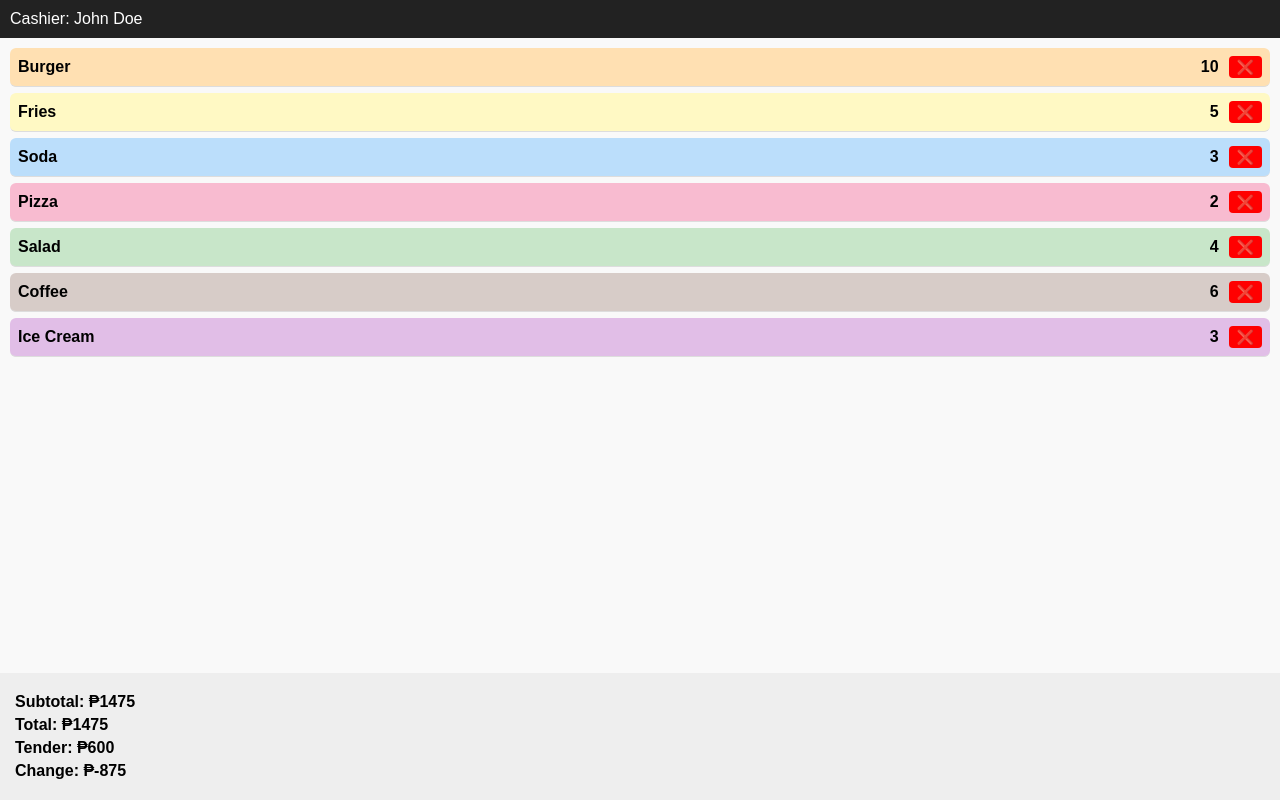
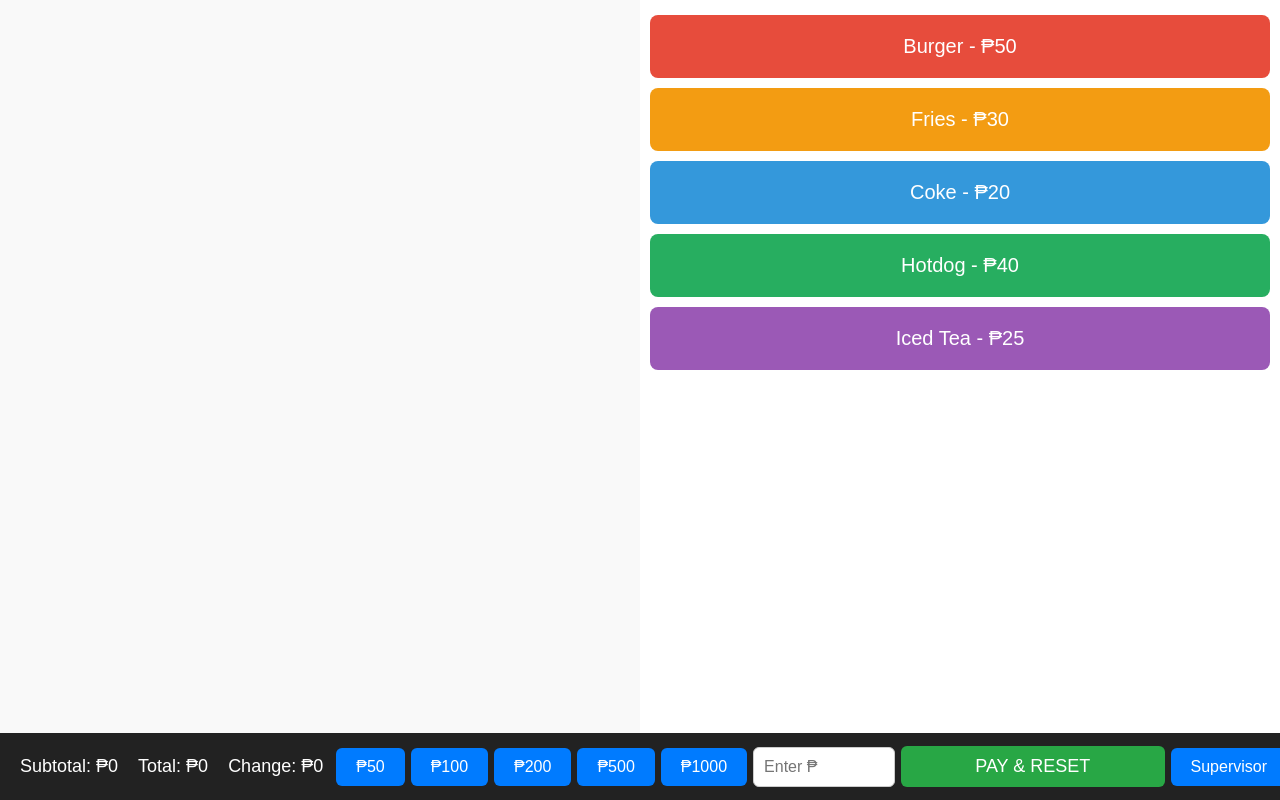
Before and after one commit to pidoy0218-arts/chess-arena, a plain HTML site: page index.html in a window 1280 px wide. Drawn offline with Linux system fonts and the light colour scheme.

Commit message:
Update index.html

```diff
--- a/index.html
+++ b/index.html
@@ -2,188 +2,250 @@
 <html lang="en">
 <head>
 <meta charset="UTF-8">
-  <title>POS with Pastel Item Colors</title>
+<title>POS System - Full Supervisor</title>
+<meta name="viewport" content="width=device-width, initial-scale=1.0">
 <style>
-    body {
-      margin: 0;
-      padding: 0;
-      font-family: Arial, sans-serif;
-      height: 100vh;
-      display: flex;
-      flex-direction: column;
-    }
-
-    /* Top cashier info */
-    .cashier {
-      background: #222;
-      color: #fff;
-      padding: 10px;
-      flex: 0 0 auto;
-    }
-
-    /* Scrollable item list */
-    .items {
-      flex: 1 1 auto;
-      overflow-y: auto;
-      padding: 10px;
-      background: #f9f9f9;
-    }
-
-    .item {
-      display: flex;
-      justify-content: space-between;
-      align-items: center;
-      padding: 8px;
-      border-bottom: 1px solid #ddd;
-      border-radius: 6px;
-      margin-bottom: 6px;
-    }
-
-    .item-name {
-      flex: 1;
-      font-weight: bold;
-    }
-
-    .item-qty {
-      margin: 0 10px;
-      font-weight: bold;
-    }
-
-    .cancel-btn {
-      background: red;
-      color: white;
-      border: none;
-      padding: 3px 8px;
-      cursor: pointer;
-      font-size: 14px;
-      border-radius: 4px;
-    }
-
-    /* Pastel colors per item */
-    .burger { background: #ffe0b2; }   /* pastel orange */
-    .fries  { background: #fff9c4; }   /* pastel yellow */
-    .soda   { background: #bbdefb; }   /* pastel blue */
-    .pizza  { background: #f8bbd0; }   /* pastel pink */
-    .salad  { background: #c8e6c9; }   /* pastel green */
-    .coffee { background: #d7ccc8; }   /* pastel brown */
-    .icecream { background: #e1bee7; } /* pastel purple */
-
-    /* Bottom totals/tender container */
-    .totals {
-      background: #eee;
-      padding: 15px;
-      flex: 0 0 auto;
-    }
-
-    .totals div {
-      margin: 5px 0;
-      font-size: 16px;
-      font-weight: bold;
-    }
+body { margin:0; font-family:Arial, sans-serif; display:flex; height:100vh; }
+.cart, .items { padding:10px; box-sizing:border-box; }
+.cart { width:50%; background:#f9f9f9; overflow-y:auto; }
+.items { width:50%; background:#fff; overflow-y:auto; display:flex; flex-direction:column; }
+.item-btn { padding:20px; margin:5px 0; font-size:20px; border:none; border-radius:8px; color:#fff; cursor:pointer; }
+.cart-item { display:flex; align-items:center; justify-content:space-between; padding:8px; margin:4px 0; background:#eee; border-radius:6px; }
+.cancel-btn { background:#999; color:#fff; border:none; border-radius:4px; padding:2px 6px; margin-right:8px; cursor:pointer; font-size:14px; }
+.footer { position:absolute; bottom:0; left:0; width:100%; background:#222; color:#fff; padding:10px; display:flex; flex-wrap:wrap; align-items:center; }
+.footer div { margin:5px 10px; font-size:18px; }
+.cash-btn { padding:10px 20px; margin:3px; border:none; border-radius:6px; background:#007bff; color:#fff; font-size:16px; cursor:pointer; }
+.pay-btn { padding:10px 20px; margin:3px; border:none; border-radius:6px; background:#28a745; color:#fff; font-size:18px; cursor:pointer; flex:1; }
+.cash-input { padding:10px; margin:3px; border-radius:6px; border:1px solid #ccc; font-size:16px; width:120px; }
+.supervisor-screen { display:none; padding:15px; flex-direction:column; width:100%; background:#f0f0f0; overflow-y:auto; }
+.supervisor-screen h2 { margin-top:0; }
+.log-box, .item-box { max-height:200px; overflow-y:auto; background:#fff; padding:10px; border-radius:8px; margin-top:10px; }
+.back-btn, .action-btn { padding:6px 12px; margin:3px; border:none; border-radius:6px; cursor:pointer; }
+.back-btn { background:#999; color:#fff; }
+.action-btn { background:#007bff; color:#fff; }
 </style>
 </head>
 <body>
-  <!-- Top Cashier Info -->
-  <div class="cashier">
-    Cashier: John Doe
+
+<!-- CASHIER SCREEN -->
+<div id="cashier-screen" style="display:flex; width:100%; height:100%;">
+  <div class="cart" id="cart"></div>
+  <div class="items" id="items"></div>
 </div>
 
-  <!-- Scrollable Items List -->
-  <div class="items" id="items">
-    <div class="item burger">
-      <span class="item-name">Burger</span>
-      <span class="item-qty">10</span>
-      <button class="cancel-btn">❌</button>
+<div class="footer">
+  <div id="subtotal">Subtotal: ₱0</div>
+  <div id="total">Total: ₱0</div>
+  <div id="change">Change: ₱0</div>
+  <button class="cash-btn" onclick="cashTender(50)">₱50</button>
+  <button class="cash-btn" onclick="cashTender(100)">₱100</button>
+  <button class="cash-btn" onclick="cashTender(200)">₱200</button>
+  <button class="cash-btn" onclick="cashTender(500)">₱500</button>
+  <button class="cash-btn" onclick="cashTender(1000)">₱1000</button>
+  <input class="cash-input" type="number" id="customCash" placeholder="Enter ₱" oninput="customCashTender()">
+  <button class="pay-btn" onclick="payAndReset()">PAY & RESET</button>
+  <button class="cash-btn" onclick="showSupervisor()">Supervisor</button>
 </div>
-    <div class="item fries">
-      <span class="item-name">Fries</span>
-      <span class="item-qty">5</span>
-      <button class="cancel-btn">❌</button>
-    </div>
-    <div class="item soda">
-      <span class="item-name">Soda</span>
-      <span class="item-qty">3</span>
-      <button class="cancel-btn">❌</button>
-    </div>
-    <div class="item pizza">
-      <span class="item-name">Pizza</span>
-      <span class="item-qty">2</span>
-      <button class="cancel-btn">❌</button>
-    </div>
-    <div class="item salad">
-      <span class="item-name">Salad</span>
-      <span class="item-qty">4</span>
-      <button class="cancel-btn">❌</button>
-    </div>
-    <div class="item coffee">
-      <span class="item-name">Coffee</span>
-      <span class="item-qty">6</span>
-      <button class="cancel-btn">❌</button>
-    </div>
-    <div class="item icecream">
-      <span class="item-name">Ice Cream</span>
-      <span class="item-qty">3</span>
-      <button class="cancel-btn">❌</button>
+
+<!-- SUPERVISOR SCREEN -->
+<div class="supervisor-screen" id="supervisor-screen">
+  <h2>Supervisor Login</h2>
+  <p>Password: <input type="password" id="supPass"></p>
+  <button class="action-btn" onclick="loginSupervisor()">Login</button>
+  <button class="back-btn" onclick="hideSupervisor()">Back</button>
+
+  <div id="supContent" style="display:none;">
+    <h3>Change Supervisor Password</h3>
+    <input type="password" id="newPass" placeholder="New password">
+    <button class="action-btn" onclick="changeSupPass()">Update Password</button>
+
+    <h3>Manage Items</h3>
+    <input type="text" id="itemName" placeholder="Item Name">
+    <input type="number" id="itemPrice" placeholder="Price">
+    <input type="color" id="itemColor" value="#ff0000">
+    <button class="action-btn" onclick="addItemSupervisor()">Add Item</button>
+    <div class="item-box" id="itemBox"></div>
+
+    <h3>Transaction Logs</h3>
+    <div class="log-box" id="logBox"></div>
   </div>
 </div>
 
-  <!-- Bottom Totals/Tender -->
-  <div class="totals" id="totals">
-    <div>Subtotal: ₱0</div>
-    <div>Total: ₱0</div>
-    <div>Tender: ₱600</div>
-    <div>Change: ₱0</div>
-  </div>
+<script>
+// POS Variables
+let cart = [];
+let tendered = 0;
 
-  <script>
-    const itemsContainer = document.getElementById("items");
-    const totalsContainer = document.getElementById("totals");
-
-    // Prices (for demo)
-    const prices = {
-      "Burger": 50,
-      "Fries": 30,
-      "Soda": 20,
-      "Pizza": 120,
-      "Salad": 60,
-      "Coffee": 35,
-      "Ice Cream": 25
-    };
-
-    function updateTotals() {
-      let subtotal = 0;
-      itemsContainer.querySelectorAll(".item").forEach(item => {
-        const name = item.querySelector(".item-name").textContent;
-        const qty = parseInt(item.querySelector(".item-qty").textContent);
-        subtotal += (prices[name] || 0) * qty;
-      });
-
-      totalsContainer.innerHTML = `
-        <div>Subtotal: ₱${subtotal}</div>
-        <div>Total: ₱${subtotal}</div>
-        <div>Tender: ₱600</div>
-        <div>Change: ₱${600 - subtotal}</div>
-      `;
+// Supervisor Data in localStorage
+if(!localStorage.getItem("SUPPASS")) localStorage.setItem("SUPPASS","pi123");
+if(!localStorage.getItem("ITEMS")) {
+  localStorage.setItem("ITEMS",JSON.stringify([
+    {name:"Burger", price:50, color:"#e74c3c"},
+    {name:"Fries", price:30, color:"#f39c12"},
+    {name:"Coke", price:20, color:"#3498db"},
+    {name:"Hotdog", price:40, color:"#27ae60"},
+    {name:"Iced Tea", price:25, color:"#9b59b6"}
+  ]));
 }
 
-    // Event for ❌ button
-    itemsContainer.addEventListener("click", e => {
-      if (e.target.classList.contains("cancel-btn")) {
-        const item = e.target.closest(".item");
-        const qtyEl = item.querySelector(".item-qty");
-        let qty = parseInt(qtyEl.textContent);
-        qty -= 1;
-        if (qty <= 0) {
-          item.remove();
-        } else {
-          qtyEl.textContent = qty;
+// Render items
+function renderItems(){
+  const itemsDiv = document.getElementById("items");
+  itemsDiv.innerHTML="";
+  let items = JSON.parse(localStorage.getItem("ITEMS"));
+  items.forEach(i=>{
+    let btn = document.createElement("button");
+    btn.className="item-btn";
+    btn.style.background=i.color;
+    btn.innerText=`${i.name} - ₱${i.price}`;
+    btn.onclick=()=>addItemToCart(i.name,i.price);
+    itemsDiv.appendChild(btn);
+  });
 }
-        updateTotals();
+
+// CART FUNCTIONS
+function addItemToCart(name, price){
+  let found = cart.find(i=>i.name===name);
+  if(found) found.qty++;
+  else cart.push({name, price, qty:1});
+  renderCart();
 }
+
+function cancelItem(index){
+  if(cart[index].qty>1) cart[index].qty--;
+  else cart.splice(index,1);
+  renderCart();
+}
+
+function renderCart(){
+  const cartDiv = document.getElementById("cart");
+  cartDiv.innerHTML="";
+  let subtotal=0;
+  cart.forEach((item,i)=>{
+    subtotal+=item.price*item.qty;
+    let div=document.createElement("div");
+    div.className="cart-item";
+    div.innerHTML=`<button class="cancel-btn" onclick="cancelItem(${i})">❌</button>${item.name} x${item.qty} = ₱${item.price*item.qty}`;
+    cartDiv.appendChild(div);
   });
+  document.getElementById("subtotal").textContent="Subtotal: ₱"+subtotal;
+  document.getElementById("total").textContent="Total: ₱"+subtotal;
+  document.getElementById("change").textContent="Change: ₱"+Math.max(0,tendered-subtotal);
+}
 
-    // Initial calculation
-    updateTotals();
+function cashTender(amount){ tendered=amount; document.getElementById("customCash").value=amount; renderCart(); }
+function customCashTender(){ let val=parseFloat(document.getElementById("customCash").value); tendered=isNaN(val)?0:val; renderCart(); }
+
+function payAndReset(){
+  if(cart.length===0){ alert("Cart is empty!"); return; }
+  let subtotal=cart.reduce((a,b)=>a+b.price*b.qty,0);
+  if(tendered<subtotal){ alert("Insufficient cash!"); return; }
+
+  let logs = JSON.parse(localStorage.getItem("logs")||"[]");
+  let date = new Date().toLocaleString();
+  logs.push({date, cart:[...cart], total:subtotal});
+  localStorage.setItem("logs",JSON.stringify(logs));
+
+  alert("Payment successful! Change: ₱"+(tendered-subtotal));
+  cart=[]; tendered=0; document.getElementById("customCash").value="";
+  renderCart();
+}
+
+// SUPERVISOR SCREEN
+function showSupervisor(){ document.getElementById("supervisor-screen").style.display="flex"; }
+function hideSupervisor(){ document.getElementById("supervisor-screen").style.display="none"; document.getElementById("supContent").style.display="none"; document.getElementById("supPass").value=""; }
+
+function loginSupervisor(){
+  let pass = document.getElementById("supPass").value;
+  if(pass===localStorage.getItem("SUPPASS")){
+    document.getElementById("supContent").style.display="block";
+    loadItemsSupervisor();
+    loadLogs();
+  } else alert("Wrong password");
+}
+
+// Change supervisor password
+function changeSupPass(){
+  let newPass = document.getElementById("newPass").value;
+  if(newPass===""){ alert("Enter a valid password"); return; }
+  localStorage.setItem("SUPPASS",newPass);
+  alert("Password updated!");
+  document.getElementById("newPass").value="";
+}
+
+// ITEM MANAGEMENT
+function loadItemsSupervisor(){
+  const itemBox = document.getElementById("itemBox");
+  itemBox.innerHTML="";
+  let items = JSON.parse(localStorage.getItem("ITEMS"));
+  items.forEach((i,index)=>{
+    let div = document.createElement("div");
+    div.style.display="flex"; div.style.justifyContent="space-between"; div.style.margin="4px 0"; div.style.alignItems="center";
+    div.innerHTML = `
+      ${i.name} - ₱${i.price}
+      <div>
+        <button class="action-btn" onclick="editItem(${index})">Edit</button>
+        <button class="back-btn" onclick="removeItem(${index})">Remove</button>
+      </div>
+    `;
+    itemBox.appendChild(div);
+  });
+}
+
+function addItemSupervisor(){
+  let name = document.getElementById("itemName").value;
+  let price = parseFloat(document.getElementById("itemPrice").value);
+  let color = document.getElementById("itemColor").value;
+  if(!name || isNaN(price)){ alert("Enter valid name and price"); return; }
+  let items = JSON.parse(localStorage.getItem("ITEMS"));
+  items.push({name, price, color});
+  localStorage.setItem("ITEMS",JSON.stringify(items));
+  document.getElementById("itemName").value="";
+  document.getElementById("itemPrice").value="";
+  renderItems();
+  loadItemsSupervisor();
+}
+
+function editItem(index){
+  let items = JSON.parse(localStorage.getItem("ITEMS"));
+  let i = items[index];
+  let newName = prompt("Edit name:", i.name);
+  if(newName===null) return;
+  let newPrice = parseFloat(prompt("Edit price:", i.price));
+  if(isNaN(newPrice)) return;
+  let newColor = prompt("Edit color (hex):", i.color);
+  if(!newColor) return;
+  items[index]={name:newName, price:newPrice, color:newColor};
+  localStorage.setItem("ITEMS",JSON.stringify(items));
+  renderItems();
+  loadItemsSupervisor();
+}
+
+function removeItem(index){
+  let items = JSON.parse(localStorage.getItem("ITEMS"));
+  if(confirm(`Remove ${items[index].name}?`)){
+    items.splice(index,1);
+    localStorage.setItem("ITEMS",JSON.stringify(items));
+    renderItems();
+    loadItemsSupervisor();
+  }
+}
+
+// TRANSACTION LOGS
+function loadLogs(){
+  let logs = JSON.parse(localStorage.getItem("logs")||"[]");
+  let logBox = document.getElementById("logBox");
+  logBox.innerHTML="";
+  logs.forEach(l=>{
+    let items = l.cart.map(i=>`${i.name} x${i.qty} ₱${i.price*i.qty}`).join(", ");
+    logBox.innerHTML += `<div>[${l.date}] ${items} → ₱${l.total}</div>`;
+  });
+}
+
+// INITIAL RENDER
+renderItems();
+renderCart();
 </script>
+
 </body>
 </html>
```
Lines whose indentation alone changed are shown as unchanged.
